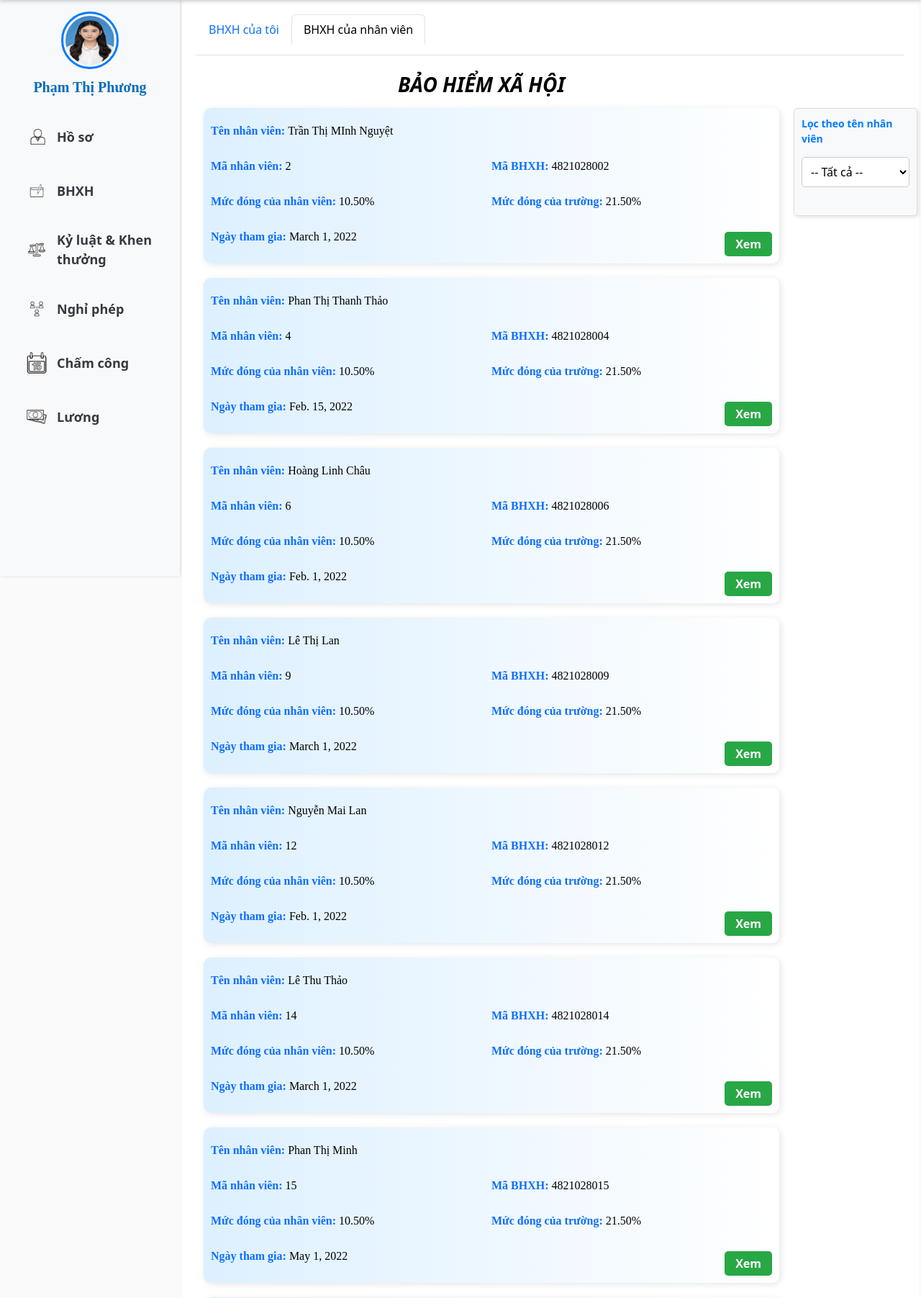
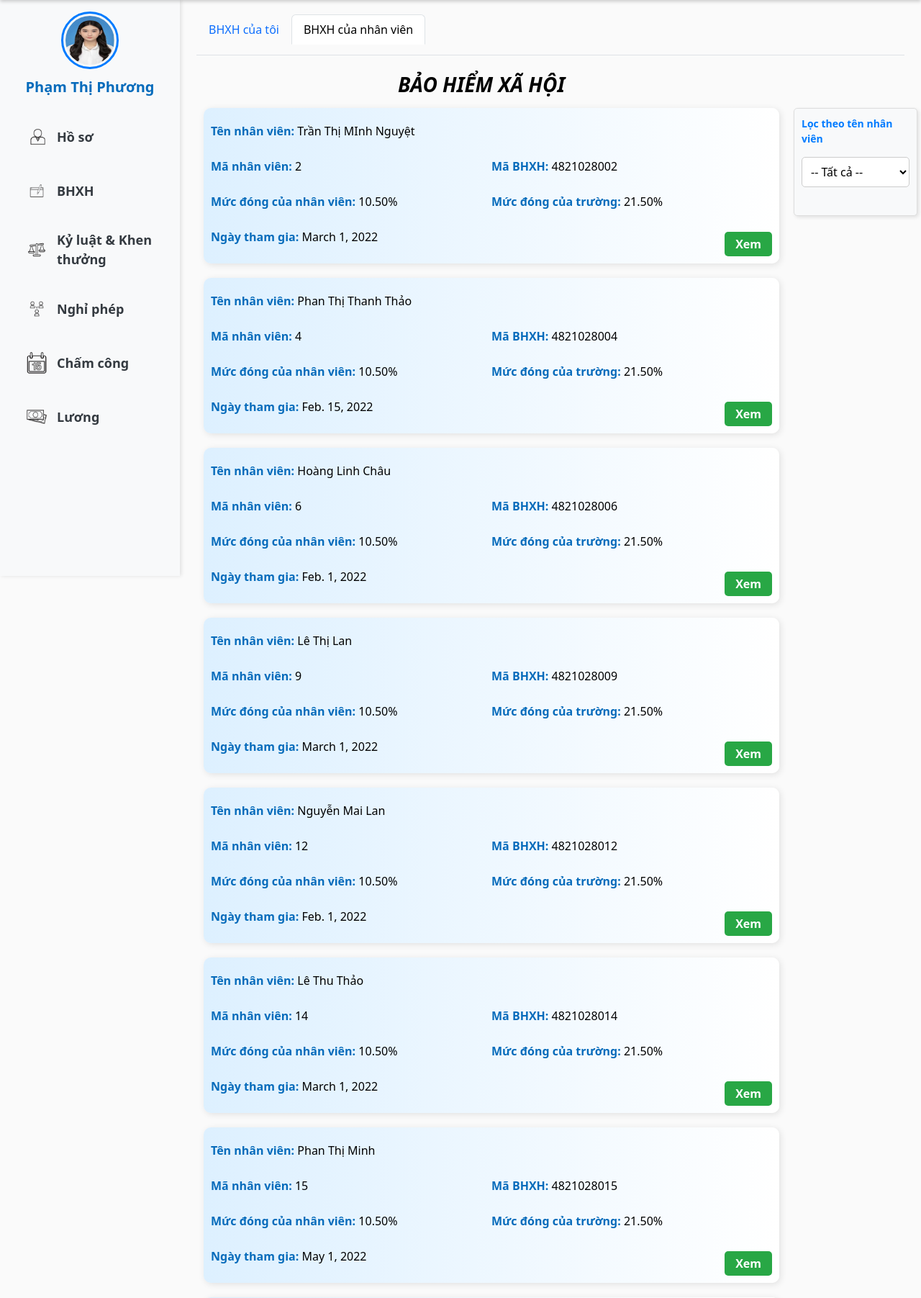
Before and after one commit to PhuongPham874/QLMN, a Django app: page /bhxh/ in a window 1280 px wide. Shown: the part 76-1879 px from the top of the page at 72% size. Run offline with Django 4.2, Linux system fonts and the light colour scheme; a user stored in the database is signed in; data comes from the database, SQL or seed files in the repository.

Commit message:
commit 7/5

```diff
--- a/BHXH/views.py
+++ b/BHXH/views.py
@@ -19,6 +19,7 @@
     form = DongBHXHForm()
     return render(request, 'BHXH/BHXH.html', {'bhxh_list': bhxh_list, 'nhan_vien':nhanvien,'name_filter': name_filter, })
 def themmoiBHXH(request):
+    nhanvien = get_object_or_404(NhanVien, user=request.user)
     # Lấy danh sách nhân viên chưa có BHXH
     nhan_vien_choices = NhanVien.objects.filter(
         id__in=[nv.id for nv in NhanVien.objects.all() if not BHXH.objects.filter(nhan_vien=nv).exists()]
@@ -45,7 +46,7 @@
     else:
         form = BHXHform()
         form.fields['ten_nv'].queryset = nhan_vien_choices
-    return render(request, 'BHXH/ThemBHXH.html', {'form': form})
+    return render(request, 'BHXH/ThemBHXH.html', {'form': form, 'nhan_vien':nhanvien})
 
 def chinhsuaBHXH(request, ma_nv):
     bhxh = get_object_or_404(BHXH, nhan_vien_id=ma_nv)
@@ -63,6 +64,7 @@
     return render(request, "ChinhsuaBHXH.html", {"form": form,"bhxh": bhxh})
 
 def thongtinchitiet(request,ma_nv):
+    nhanvien = get_object_or_404(NhanVien, user=request.user)
     nhan_vien_obj = get_object_or_404(NhanVien, id=ma_nv)
     bhxhchitiet = BHXH.objects.get(nhan_vien = nhan_vien_obj)
     dongbhchitiet = DONGBHXH.objects.filter(nhan_vien = nhan_vien_obj)
@@ -70,7 +72,7 @@
     Total=0
     for dong in dongbhchitiet:
         Total += dong.tong_tien
-    context = {'bh':bhxhchitiet,'dongbh':dongbhchitiet,'Total':Total,'solanthamgia':so_lan_tham_gia, 'nhan_vien': nhan_vien_obj}
+    context = {'bh':bhxhchitiet,'dongbh':dongbhchitiet,'Total':Total,'solanthamgia':so_lan_tham_gia, 'nhan_vien': nhanvien}
     return render(request,'BHXH/Hienthichitiet.html',context)
 
 def dong_bhxh(request):
@@ -115,4 +117,4 @@
     bhxh_list = None
     if nhanvien.vi_tri_cong_viec in ['Hiệu Trưởng', 'Hiệu phó chuyên môn', 'Hiệu phó hoạt động', 'Kế toán']:
         bhxh_list = BHXH.objects.filter(nhan_vien=nhanvien)
-    return render(request, 'BHXH/BHXH.html', {'bhxh_list': bhxh_list, 'nhanvien': nhanvien})
+    return render(request, 'BHXH/BHXH.html', {'bhxh_list': bhxh_list, 'nhan_vien': nhanvien})
--- a/NghiPhep/views.py
+++ b/NghiPhep/views.py
@@ -93,8 +93,6 @@
 
 @login_required
 def NP_nv_search(request):
-
-
     form = SearchForm(request.GET)
     search =""
     if form.is_valid(): #dap ung cac dk cua SearchForm
--- a/QLMN/settings.py
+++ b/QLMN/settings.py
@@ -125,9 +125,8 @@
 
 # Khai báo đường dẫn thư mục static
 STATICFILES_DIRS = [
-    r"D:\D\QLMS1\QLMN\static",  # Sử dụng raw string (r"") để tránh lỗi escape ký tự '\'
+    os.path.join(BASE_DIR, 'static'),
 ]
-
 # Default primary key field type
 # https://docs.djangoproject.com/en/4.2/ref/settings/#default-auto-field
 
--- a/QLMN/urls.py
+++ b/QLMN/urls.py
@@ -14,11 +14,14 @@
     1. Import the include() function: from django.urls import include, path
     2. Add a URL to urlpatterns:  path('blog/', include('blog.urls'))
 """
+import os
+
 from django.conf.urls.static import static
 from django.contrib import admin
 from django.urls import path, include
 
 from QLMN import settings
+from QLMN.settings import BASE_DIR
 
 urlpatterns = [
     path('admin/', admin.site.urls),
@@ -33,3 +36,4 @@
 ]
 if settings.DEBUG:
     urlpatterns += static(settings.MEDIA_URL, document_root=settings.MEDIA_ROOT)
+    urlpatterns += static(settings.STATIC_URL, document_root=os.path.join(BASE_DIR, 'static'))
--- a/templates/BHXH/BHXH.html
+++ b/templates/BHXH/BHXH.html
@@ -27,7 +27,6 @@
     p {
         font-weight: bold;
         color: #066BBB;
-        font-family: 'Roboto Slab';
         margin: 10px 0;
         flex: 1;
         min-width: 50%;
@@ -219,7 +218,7 @@
 </script>
 {% endblock %}
 {% block page_background %}
-<div class="container" style="background-color: white; padding: 20px; width: 80%;">
+<div class="container" style=" padding: 20px; width: 80%;">
     {% if messages %}
         <div class="alert-container">
             {% for message in messages %}
@@ -293,20 +292,20 @@
                 {% for bhxh in bhxh_list %}
                 <div class="list-group">
                     <div class="info-row">
-                        <p><span class="text-primary">Tên nhân viên:</span>
+                        <p><span class="text">Tên nhân viên:</span>
                             <a href="{% url 'edit_bhxh' ma_nv=bhxh.nhan_vien.id %}" class="value" style="text-decoration: none">{{ bhxh.nhan_vien.ten_nv }}</a>
                         </p>
                     </div>
                     <div class="info-row">
-                        <p><span class="text-primary">Mã nhân viên:</span> <span class="value">{{ bhxh.nhan_vien.id }}</span></p>
-                        <p><span class="text-primary">Mã BHXH:</span> <span class="value">{{ bhxh.ma_BHXH }}</span></p>
+                        <p><span class="text">Mã nhân viên:</span> <span class="value">{{ bhxh.nhan_vien.id }}</span></p>
+                        <p><span class="text">Mã BHXH:</span> <span class="value">{{ bhxh.ma_BHXH }}</span></p>
                     </div>
                     <div class="info-row">
-                        <p><span class="text-primary">Mức đóng của nhân viên:</span> <span class="value">{{ bhxh.nhan_vien_dong }}%</span></p>
-                        <p><span class="text-primary">Mức đóng của trường:</span> <span class="value">{{ bhxh.truong_dong }}%</span></p>
+                        <p><span class="text">Mức đóng của nhân viên:</span> <span class="value">{{ bhxh.nhan_vien_dong }}%</span></p>
+                        <p><span class="text">Mức đóng của trường:</span> <span class="value">{{ bhxh.truong_dong }}%</span></p>
                     </div>
                     <div class="info-row">
-                        <p><span class="text-primary">Ngày tham gia:</span> <span class="value">{{ bhxh.thoi_gian_bat_dau }}</span></p>
+                        <p><span class="text">Ngày tham gia:</span> <span class="value">{{ bhxh.thoi_gian_bat_dau }}</span></p>
                     </div>
                     <a href="{% url 'info_bhxh' ma_nv=bhxh.nhan_vien.id %}" class="view-button">Xem</a>
                 </div>
--- a/templates/home.html
+++ b/templates/home.html
@@ -14,6 +14,7 @@
     {% block extra_css %}
 
     {% endblock %}
+    {% block extra_js %} {% endblock %}
 
 
     <title>
```
Also changed, not shown: templates/BHXH/Hienthichitiet.html (+7 -7 lines).
